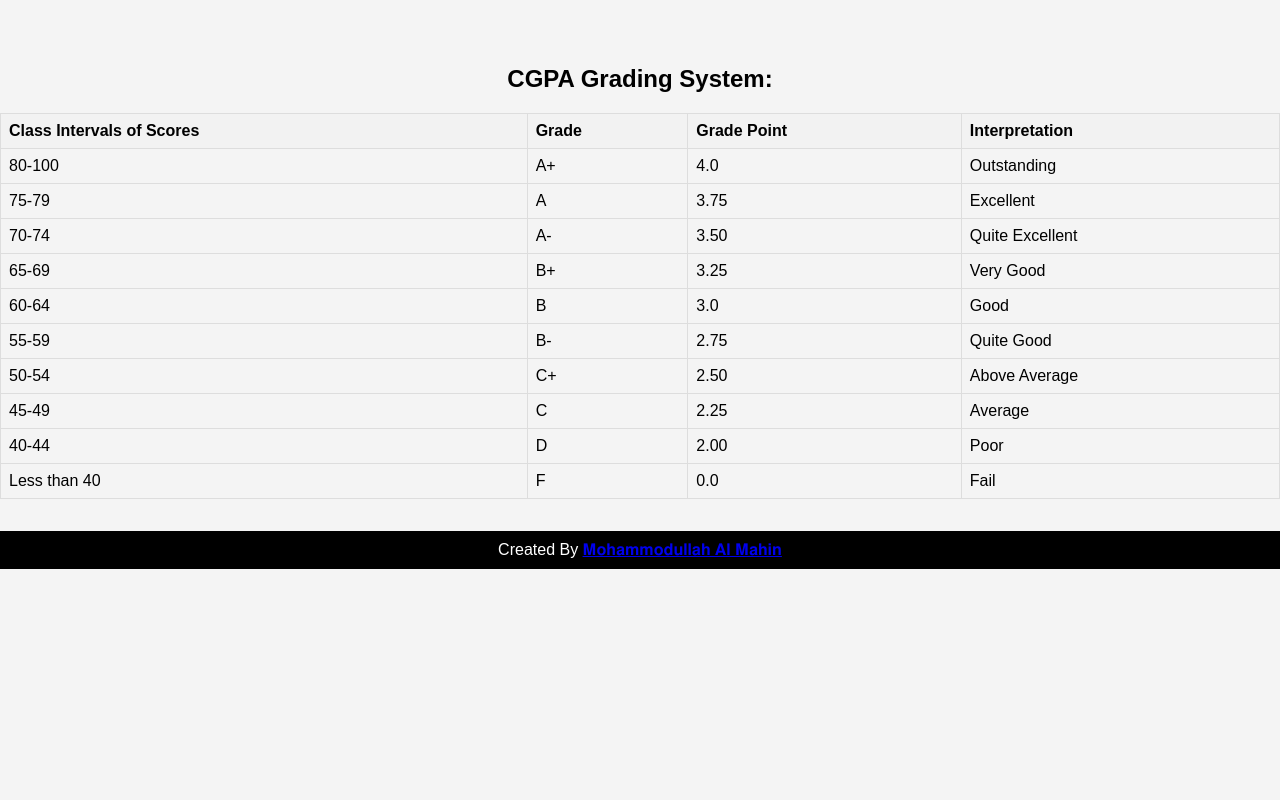
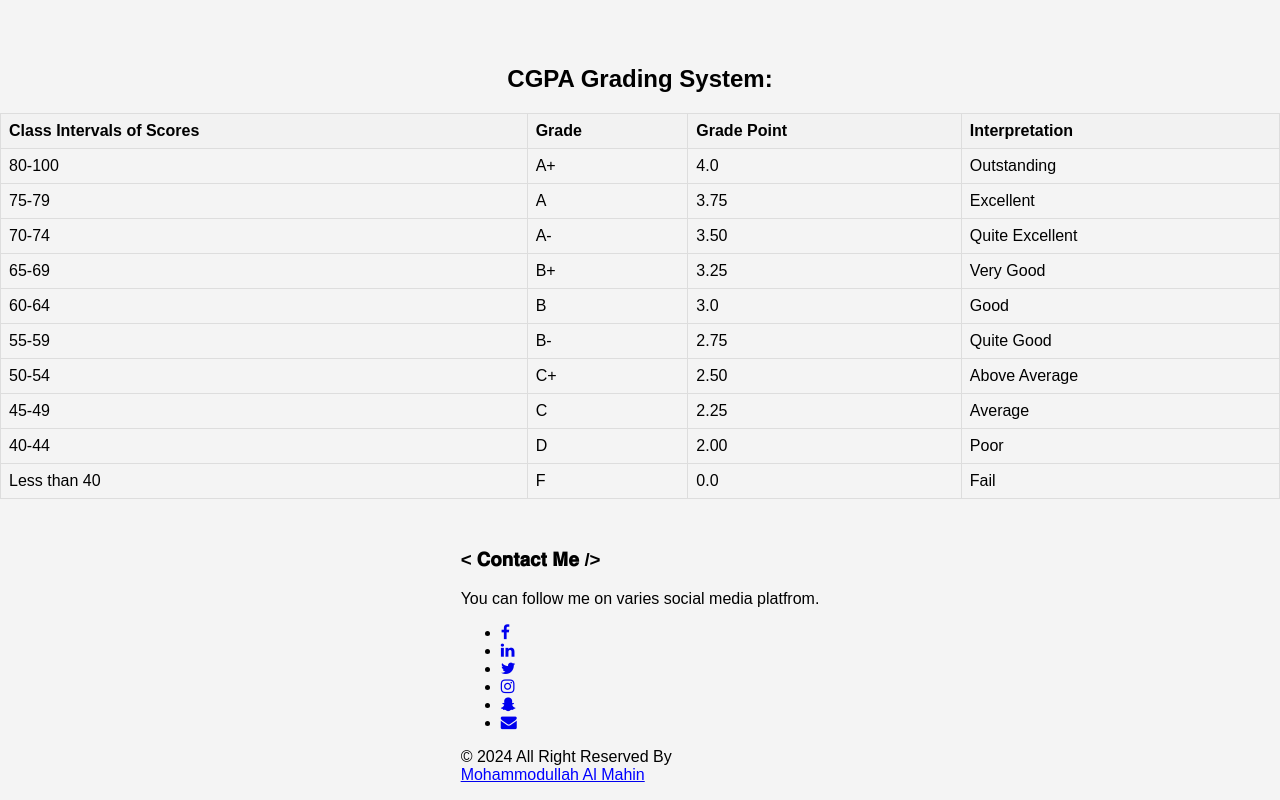
Before and after one commit to mahinexe/cgpa_calculator, a plain HTML site: page index.html in a window 1280 px wide. Shown: the part 358-1158 px from the top of the page. Before the commit the page ends 927 px from the top, so only its background shows below. Drawn offline with Linux system fonts and the light colour scheme.

Commit message:
Update index.html

```diff
--- a/index.html
+++ b/index.html
@@ -6,6 +6,7 @@
     <title>CGPA Calculator</title>
     <link rel="shortcut icon" type="image/png" href="calculator.png">
     <link rel="stylesheet" href="style.css">
+    <link rel="stylesheet" href="https://stackpath.bootstrapcdn.com/font-awesome/4.7.0/css/font-awesome.min.css">
 </head>
 <body>
     <div class="container">
@@ -102,8 +103,24 @@
         </tr>
       </table>
       <p> </p>
-      <div class="footer"> Created By <c></c><a href="https://www.facebook.com/myself.mahin" target="_blank">𝐌𝐨𝐡𝐚𝐦𝐦𝐨𝐝𝐮𝐥𝐥𝐚𝐡 𝐀𝐥 𝐌𝐚𝐡𝐢𝐧</a></c></span></div>
+      <footer>
+        <div class="footer-content">
+            <h3>< 𝐂𝐨𝐧𝐭𝐚𝐜𝐭 𝐌𝐞 /></h3>
+            <p>You can follow me on varies social media platfrom.</p>
+            <ul class="socials">
+                <li><a href="https://www.facebook.com/myself.mahin" target="_blank"><i class="fa fa-facebook"></i></a></li>
+                <li><a href="https://www.linkedin.com/in/myselfmahin" target="_blank"><i class="fa fa-linkedin"></i></a></li>
+                <li><a href="https://twitter.com/myselfmahin" target="_blank"><i class="fa fa-twitter"></i></a></li>
+                <li><a href="https://www.instagram.com/mahin.exe/?igshid=MzRlODBiNWFlZA%3D%3D" target="_blank"><i class="fa fa-instagram"></i></a></li>
+                <li><a href="https://www.snapchat.com/add/being_lame" target="_blank"><i class="fa fa-snapchat-ghost"></i></a></li>
+                <li><a href="mailto:almahincoc2@gmail.com" target="_blank"><i class="fa fa-envelope"></i></a></li>
 
+            </ul>
+            <c>© 2024  All Right Reserved By <br><c></c><a href="https://myselfmahin.github.io/portfolio/" target="_blank"> <font color="Blue">Mohammodullah Al Mahin</font></a></br></c></span
+            >
+            <p></p>
+        </div>
+    </footer>
     </body>
 
 </html>
```
